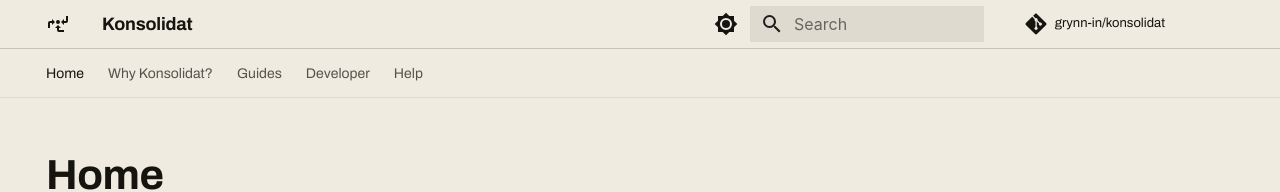
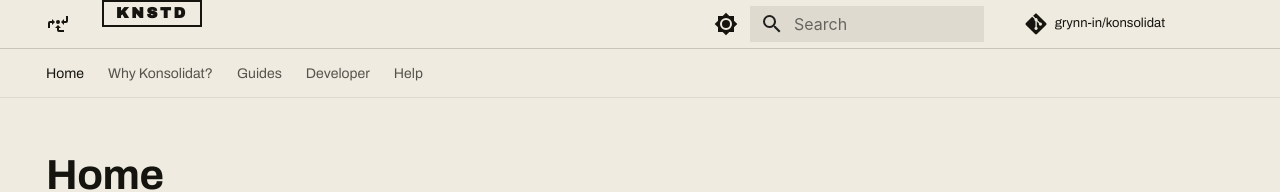
Before and after one commit to grynn-in/konsolidat, an MkDocs documentation site: the page built from docs/index.md, in a window 1280 px wide. Shown: the top 192 px of the page. Built offline with MkDocs 1.6.1 and Material for MkDocs 9.7.7, drawn with Linux system fonts in a browser that asks for light colours; comment, search, counter and statistics services are not loaded.

Commit message:
style: replace header title with KNSTD in thick boxed mark
- site_name → KNSTD
- Archivo Black 900, uppercase, wide letter-spacing
- 2.5px solid border box treatment

Co-Authored-By: Claude Opus 4.6 <noreply@anthropic.com>

```diff
--- a/docs/stylesheets/extra.css
+++ b/docs/stylesheets/extra.css
@@ -92,10 +92,19 @@ code,
   border-bottom: 1.5px solid var(--ic-border);
 }
 
-.md-header__title {
-  font-family: 'Archivo', sans-serif;
-  font-weight: 700;
-  letter-spacing: -0.01em;
+.md-header__title .md-ellipsis {
+  font-family: 'Archivo Black', sans-serif;
+  font-weight: 900;
+  font-size: 0.75rem;
+  letter-spacing: 0.18em;
+  text-transform: uppercase;
+  border: 2.5px solid var(--ic-ink);
+  padding: 0.2rem 0.6rem;
+  line-height: 1;
+}
+
+[data-md-color-scheme="slate"] .md-header__title .md-ellipsis {
+  border-color: var(--ic-ink);
 }
 
 .md-tabs {
--- a/mkdocs.yml
+++ b/mkdocs.yml
@@ -1,4 +1,4 @@
-site_name: Konsolidat
+site_name: KNSTD
 site_url: https://konsolid.at/
 site_description: Open-source Enterprise Performance Management for D365 F&O — consolidation, budgeting, allocations, and Excel-native reporting.
 repo_url: https://github.com/grynn-in/konsolidat
```
